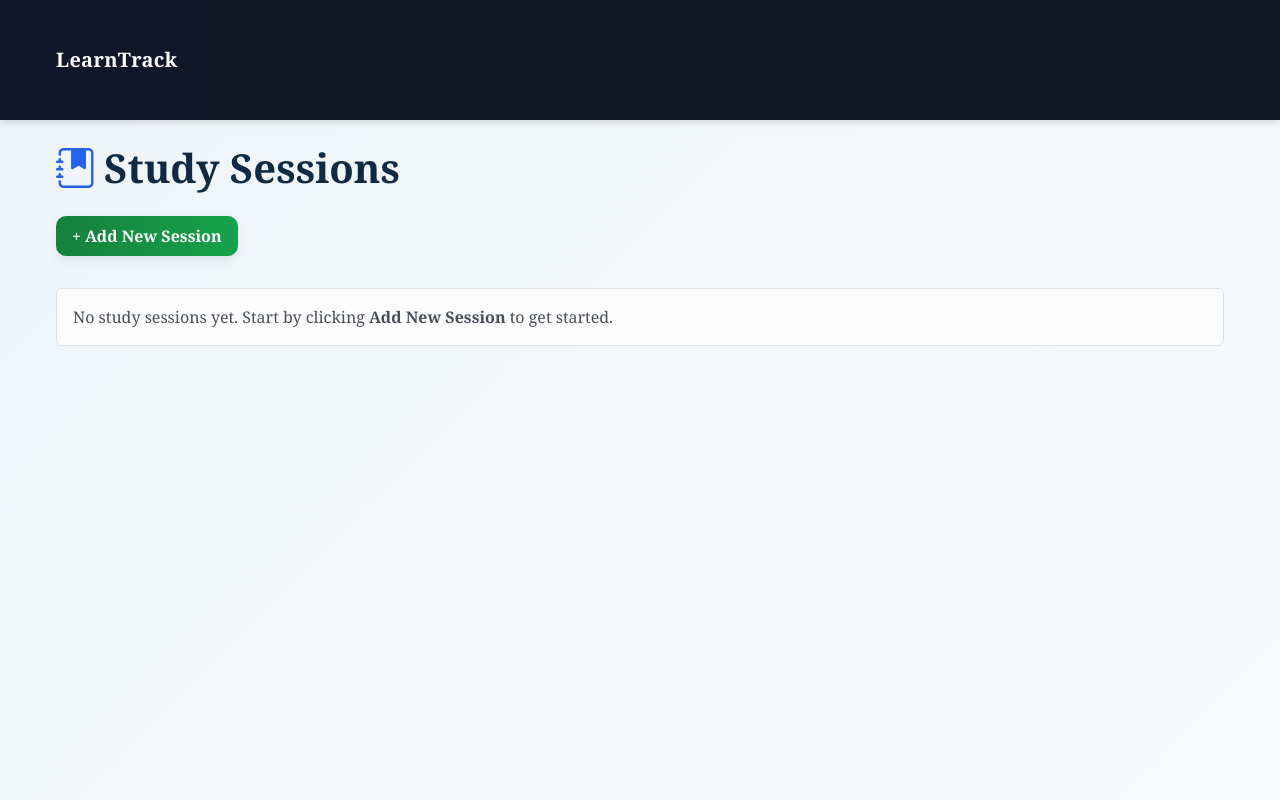
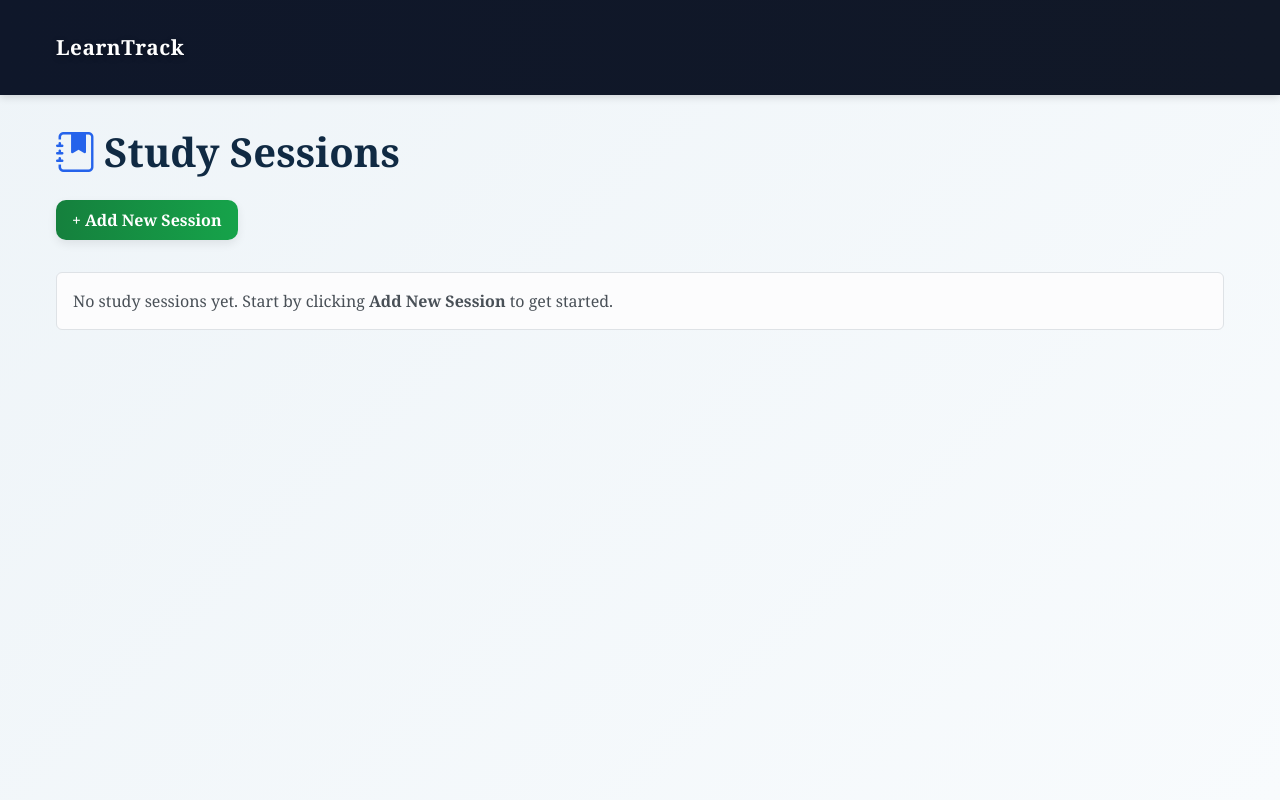
Before and after one commit to Vera-com/learntrack, a Django app: page / in a window 1280 px wide. Run offline with Django 5.2, Linux system fonts and the light colour scheme; data that the repository does not hold is empty.

Commit message:
Make navbar fixed and adjust layout spacing

```diff
--- a/tracker/static/tracker/style.css
+++ b/tracker/static/tracker/style.css
@@ -11,6 +11,8 @@ body {
     color: #1f2933;
     min-height: 100vh;
     scroll-behavior: smooth;
+    margin: 0;
+    padding-top: 80px;
 }
 
 /* NAVBAR / HEADER */
@@ -18,21 +20,30 @@ body {
 header {
     background: linear-gradient(90deg, #0f172a, #111827);
     box-shadow: 0 2px 8px rgba(0, 0, 0, 0.15);
+    position: fixed;
+    top: 0;
+    width: 100%;
+    z-index: 1000;
+    padding-top: 0.5rem;
+    padding-bottom: 0.5rem;
 }
 
 .navbar-brand,
 header a,
 header h1 {
     color: #ffffff !important;
-    font-weight: 700;
-    letter-spacing: 0.3px;
+    font-weight: 800;
+    font-size: 1.3rem;
+    letter-spacing: 0.5px;
+    line-height: 1;
+    text-shadow: 0 2px 6px rgba(0, 0, 0, 0.3);
 }
 
 /* LAYOUT SPACING */
 .container {
     max-width: 1200px;
-    margin: 2rem auto;
-    padding: 0 1rem;
+    margin: 0 auto;
+    padding: 1.5rem 1rem;
 }
 
 h1, h2, h3 {
```
Also changed, not shown: 1 other file.
